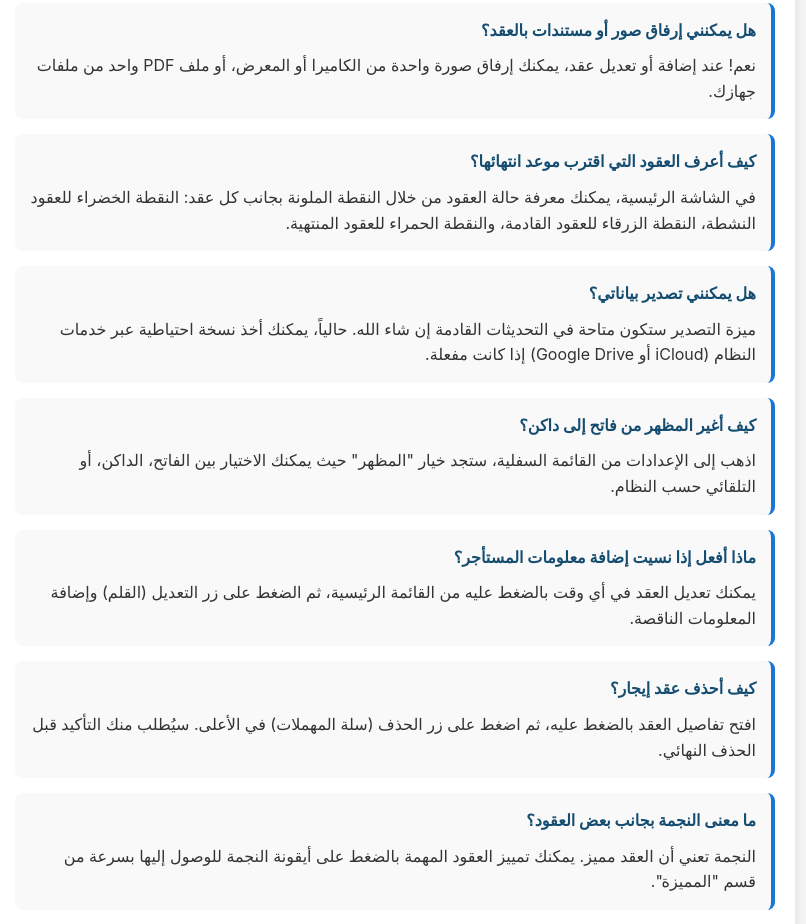
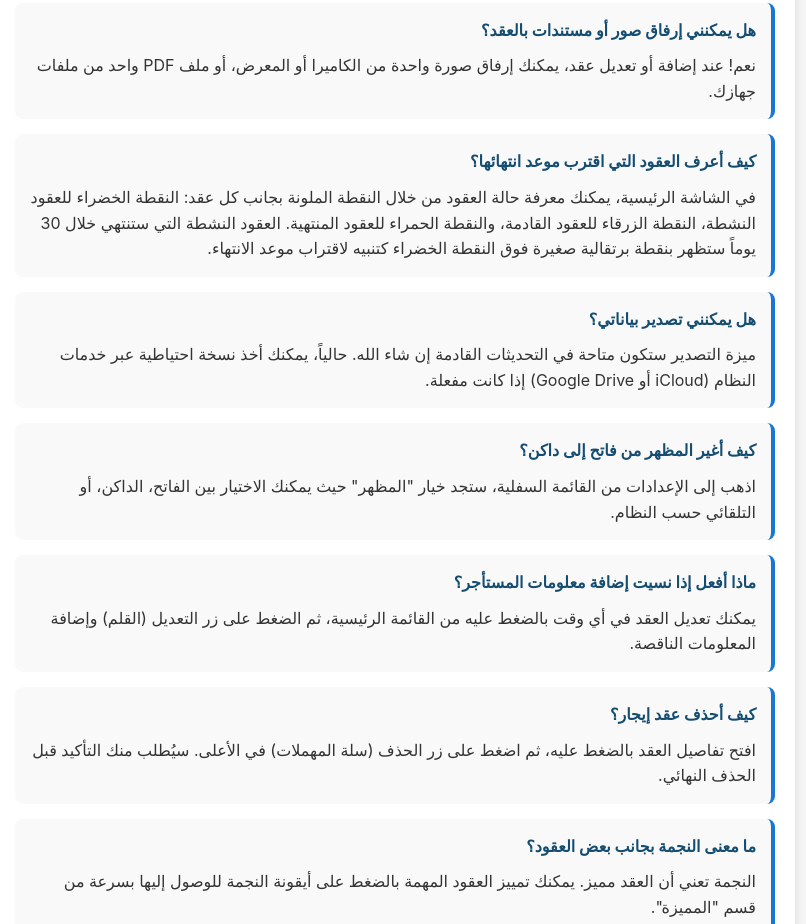
Before and after one commit to abobassam1445/eijaraty-privacy-policy, a plain HTML site: page support.html in a window 1280 px wide. Shown: the part 961-1885 px from the top of the page, without its empty margins (245-1051 px from the left). Drawn offline with Linux system fonts and the light colour scheme.

Commit message:
Update support.html

```diff
--- a/support.html
+++ b/support.html
@@ -268,7 +268,7 @@
             <div class="faq-item">
                 <div class="faq-question">كيف أعرف العقود التي اقترب موعد انتهائها؟</div>
                 <div class="faq-answer">
-                    في الشاشة الرئيسية، يمكنك معرفة حالة العقود من خلال النقطة الملونة بجانب كل عقد: النقطة الخضراء للعقود النشطة، النقطة الزرقاء للعقود القادمة، والنقطة الحمراء للعقود المنتهية.
+                    في الشاشة الرئيسية، يمكنك معرفة حالة العقود من خلال النقطة الملونة بجانب كل عقد: النقطة الخضراء للعقود النشطة، النقطة الزرقاء للعقود القادمة، والنقطة الحمراء للعقود المنتهية. العقود النشطة التي ستنتهي خلال 30 يوماً ستظهر بنقطة برتقالية صغيرة فوق النقطة الخضراء كتنبيه لاقتراب موعد الانتهاء.
                 </div>
             </div>
 
@@ -324,6 +324,7 @@
             <h2>📊 فهم حالات العقود</h2>
             <ul>
                 <li>🟢 <strong>نشط:</strong> العقد ساري المفعول حالياً</li>
+                <li>🟢🟠 <strong>ينتهي قريباً:</strong> عقد نشط سينتهي خلال 30 يوماً (نقطة برتقالية صغيرة)</li>
                 <li>🔵 <strong>قادم:</strong> العقد سيبدأ في المستقبل</li>
                 <li>🔴 <strong>منتهي:</strong> انتهت صلاحية العقد</li>
                 <li>⭐ <strong>مميز:</strong> عقد مهم تم تمييزه بنجمة</li>
```
